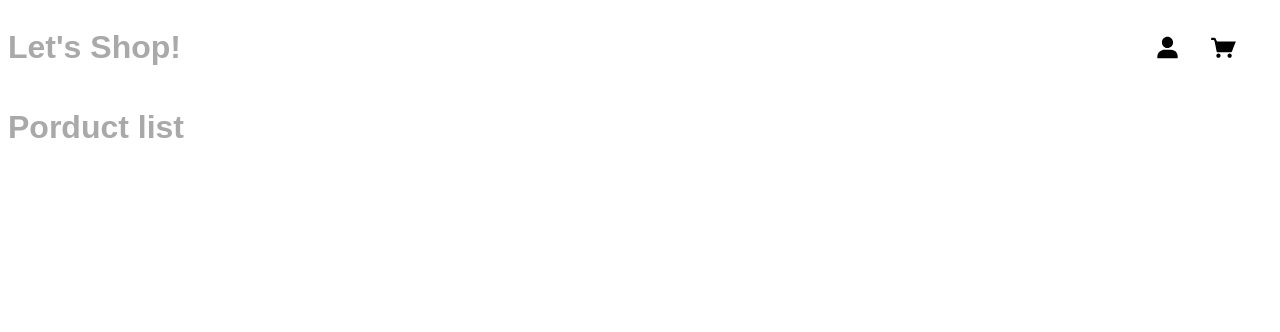
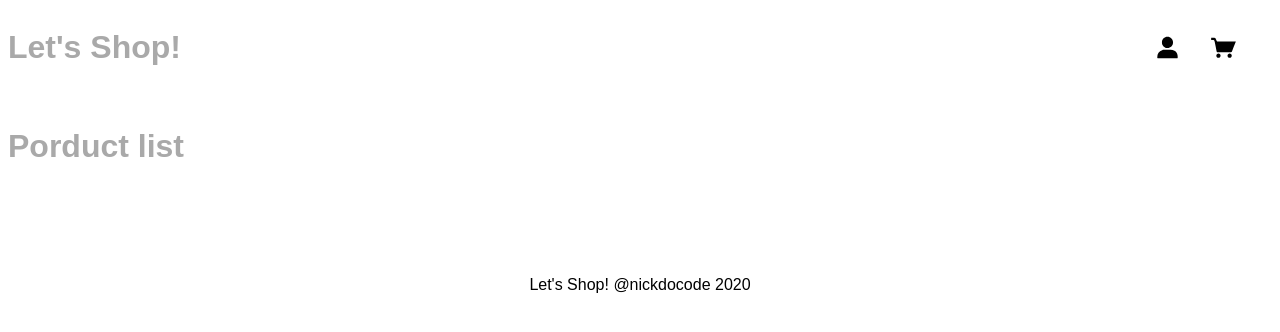
Before and after one commit to Nickchen2016/letsshop, a Django app: page / in a window 1280 px wide. Shown: the top 332 px of the page. Run offline with Django 3.2, Linux system fonts and the light colour scheme; data that the repository does not hold is empty; style sheets or scripts are compiled from the project's sources.

Commit message:
add footer

```diff
--- a/assets/styles.css
+++ b/assets/styles.css
@@ -16,6 +16,7 @@ h1 {
     display: grid;
     grid-template-columns: 2fr .1fr .1fr;
     margin-right: 20px;
+    margin-bottom: 40px;
 }
 
 .header_btn {
@@ -74,7 +75,7 @@ h1 {
 .product_detail {
     width: 100%;
     display: grid;
-    grid-template-rows: .2fr .3fr 1.7fr 75px 75px 1.5fr;
+    grid-template-rows: .2fr .4fr 1.8fr auto auto 1.5fr;
     padding: 20px 40px;
     align-items: center;
     max-width: 320px;
@@ -133,3 +134,8 @@ h1 {
     align-self: start;
     line-height: 1.5;
 }
+
+footer {
+    padding: 10px;
+    text-align: center;
+}
--- a/products/templates/products/product_detail.html
+++ b/products/templates/products/product_detail.html
@@ -23,7 +23,7 @@
             <div>
                 <button class='btn_style' style='background-color:black;color:white'>Add to Cart</button>
             </div>
-            <div>
+            <div style='margin-top:10px'>
                 <button class='btn_style'>Favorite</button>
             </div>
             <div class='product_des'>{{ product.description }}</div>
--- a/templates/base_layout.html
+++ b/templates/base_layout.html
@@ -26,5 +26,8 @@
     </div>
     {% block content %}
     {% endblock %}
+    <footer>
+        <p>Let's Shop! @nickdocode 2020</p>
+    </footer>
 </body>
 </html>
```
